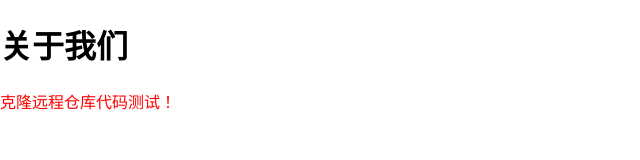
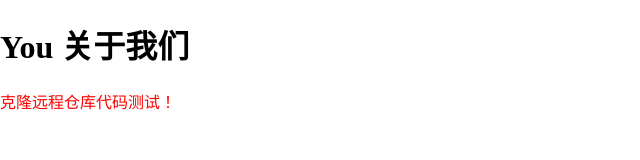
Before and after one commit to techpen/test, a plain HTML site: page about.html in a window 1280 px wide. Shown: the whole page, without its empty margins (0-640 px from the left). Drawn offline with Linux system fonts and the light colour scheme.

Commit message:
Update about.html

```diff
--- a/about.html
+++ b/about.html
@@ -14,7 +14,7 @@
           }
     </style>
 <body>
-    <h1>关于我们</h1>
+    <h1>You 关于我们</h1>
     <div class="color-red">克隆远程仓库代码测试！</div>
 </body>
 </html>
```
